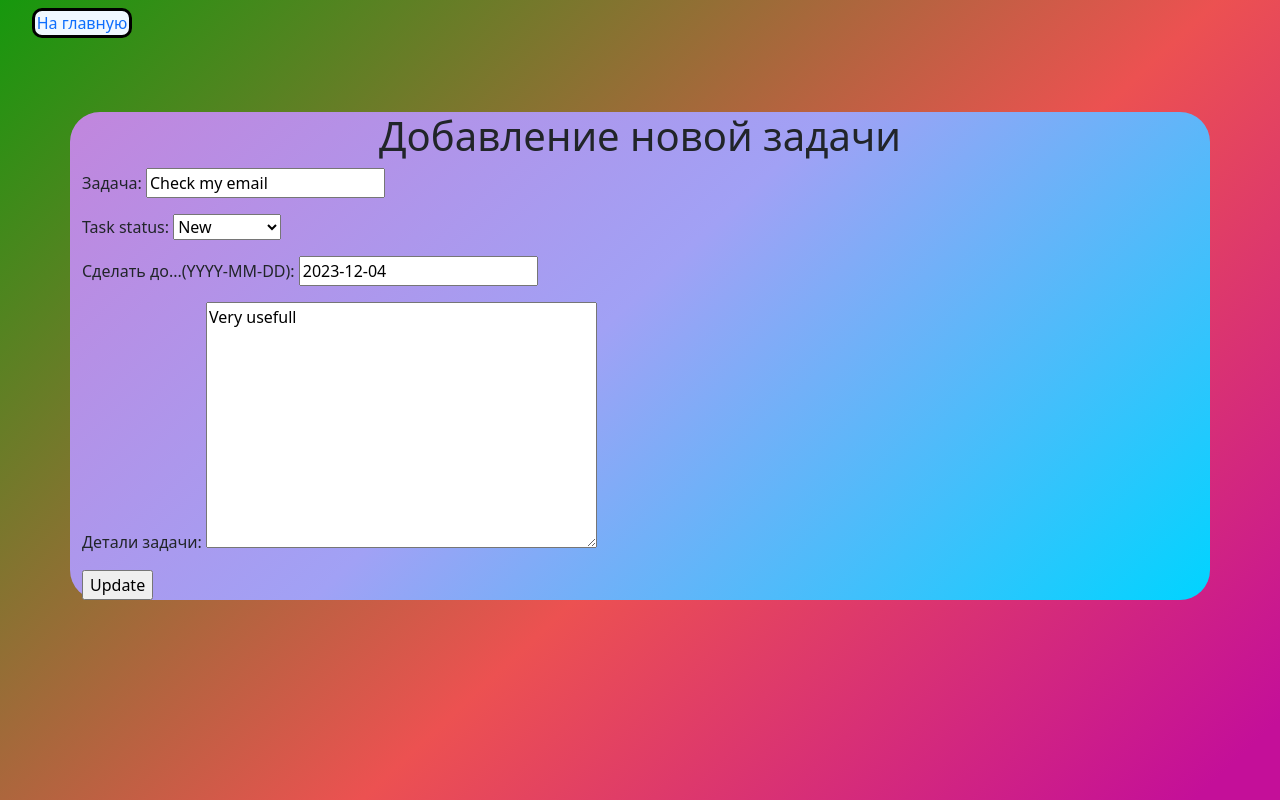
After one commit to TalkingCoffeePot/yurmashev_radmir_final_test_7, a Django app: page /tasks/1/update in a window 1280 px wide. The commit adds this page. Run offline with Django 4.2, Linux system fonts and the light colour scheme; data comes from the database, SQL or seed files in the repository.

Commit message:
On branch main Changes to be committed: 	modified:   main_app/templates/base.html     Добавлен линк на bootstrap
	modified:   main_app/templates/detailed_task.html
    Добавлена кнопка редактирования

	new file:   main_app/templates/update_task.html
    Добавлен шаблон редактирования задчаи

	modified:   main_app/views.py
    Добавлено представление для редактирования задчаи

```diff
--- a/source/main_app/templates/base.html
+++ b/source/main_app/templates/base.html
@@ -8,6 +8,7 @@
     <meta http-equiv="X-UA-Compatible" content="ie=edge">
     <title>{% block title %}Task manager{% endblock %}</title>
     <link rel="stylesheet" href="{% block style %}{% endblock %}">
+    <link href="https://cdn.jsdelivr.net/npm/bootstrap@5.3.2/dist/css/bootstrap.min.css" rel="stylesheet" integrity="sha384-T3c6CoIi6uLrA9TneNEoa7RxnatzjcDSCmG1MXxSR1GAsXEV/Dwwykc2MPK8M2HN" crossorigin="anonymous">
 </head>
 
 <body>
--- a/source/main_app/templates/detailed_task.html
+++ b/source/main_app/templates/detailed_task.html
@@ -27,5 +27,9 @@
             <div class="box">
                 <p>{{task.details}}</p>
             </div>
+            <div class="box">
+
+                <a href="{% url 'update_task' task.pk %}" class="btn btn-primary">Редактировать</a>
+            </div>
         </div>
 {% endblock %}
--- /dev/null
+++ b/source/main_app/templates/update_task.html
@@ -0,0 +1,18 @@
+{% extends "base.html" %}
+{% load static %}
+
+{% block title %}Detailed{% endblock %}
+{% block style %}{% static 'css/add_style.css' %}{% endblock %}
+{% block menu %}
+    <li class="list">
+        <div class="return">
+            <a href="{% url 'tasks' %}">На главную</a>
+        </div>
+    </li>
+{% endblock %}
+{% block content %}
+<h1>Добавление новой задачи</h1>
+<form action="" method="post">
+    {% include 'partial/form.html' with button_text='Update' %}
+</form>
+{% endblock %}
--- a/source/main_app/views.py
+++ b/source/main_app/views.py
@@ -41,6 +41,33 @@
             return render(request, 'new_task', context={'form': form})
 
 ##############################################################################
+def update_task(request, pk):
+    task = Task.objects.get(pk=pk)
+    if request.method == 'GET':
+        form = TaskForm(initial={
+            'description': task.description,
+            'task_status': task.task_status,
+            'date': task.date,
+            'details': task.details
+        })
+        context = {
+            'task': task,
+            'form': form
+        }
+        return render(request, 'update_task.html', context)
+    elif request.method == 'POST':
+        form = TaskForm(data=request.POST)
+        if form.is_valid():
+            task.description = form.cleaned_data['description']
+            task.task_status = form.cleaned_data['task_status']
+            task.date = form.cleaned_data['date']
+            task.details = form.cleaned_data['details']
+            task.save()
+            return redirect('task_details', pk=task.pk)
+        else:
+            return render(request, 'update_task', context={'task': task,'form': form})
+
+##############################################################################
 def detailed_view(request, pk):
     task = Task.objects.get(pk=pk)
     context = {
--- a/source/to_do_app/urls.py
+++ b/source/to_do_app/urls.py
@@ -16,11 +16,12 @@
 """
 from django.contrib import admin
 from django.urls import path
-from main_app.views import main_list, new_task, add_task, detailed_view
+from main_app.views import main_list, new_task, add_task, detailed_view, update_task
 
 urlpatterns = [
     path('admin/', admin.site.urls),
     path('', main_list, name='tasks'),
     path('tasks/new/', add_task, name='new_task'),
-    path('tasks/<int:pk>/', detailed_view, name='task_details')
+    path('tasks/<int:pk>/', detailed_view, name='task_details'),
+    path('tasks/<int:pk>/update', update_task, name='update_task')
 ]
```
